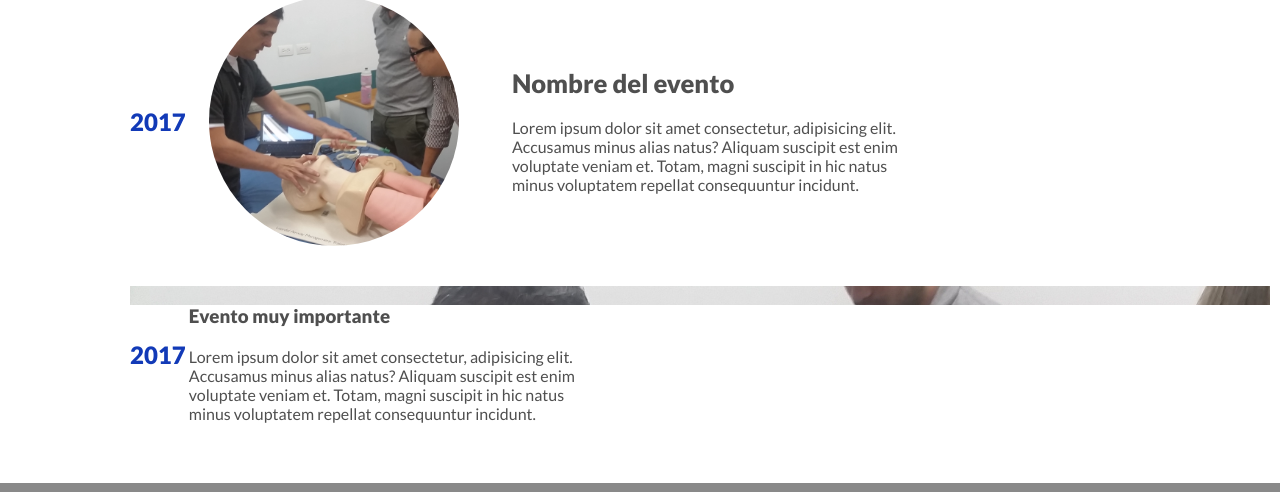
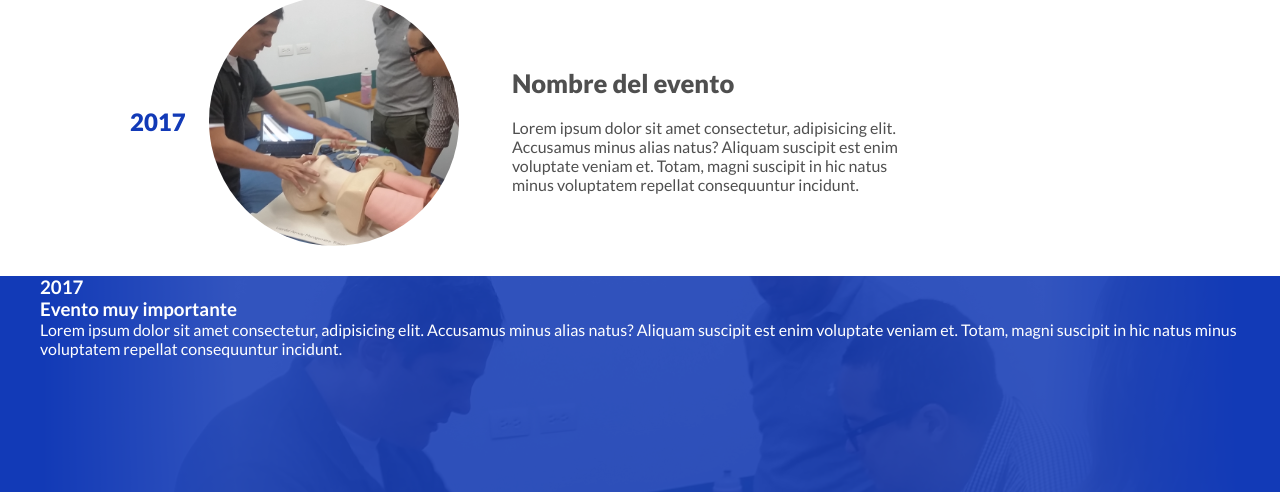
Before and after one commit to jeronimoyepes/smdsgn, a website: page dist/historia.html in a window 1280 px wide. Shown: the part 629-1121 px from the top of the page. Drawn offline with nearby package versions, Linux system fonts and the light colour scheme.

Commit message:
evento importante

```diff
--- a/scss/_history.scss
+++ b/scss/_history.scss
@@ -71,15 +71,60 @@
 }
 
 .importantevent {
+    background-color: $medium-blue;
+    padding: 0;
+    width: 100%;
+    .container {
+        max-width: $container-width;
+        margin: 0 auto;
+        position: relative;
+        top: 0;
+        height: 340px;
+        color: #fff;
+    }
     .background {
-        img {
-
+        height: inherit;
+        width: 100%;
+        margin: 0 auto;
+        background-position: top center;
+        background-size: cover;
+        overflow: hidden;
+        position: absolute;
+        top: 0;
+        left: 0;
+        i {
+            display: none;
+            background: -moz-linear-gradient(left, rgba(18,58,183,1) 0%, rgba(255,255,255,0.51) 49%, rgba(255,255,255,0) 100%);
+            background: -webkit-linear-gradient(left, rgba(18,58,183,1) 0%,rgba(255,255,255,0.51) 49%,rgba(255,255,255,0) 100%);
+            background: linear-gradient(to right, rgba(18,58,183,1) 0%,rgba(255,255,255,0.51) 49%,rgba(255,255,255,0) 100%);
+            filter: progid:DXImageTransform.Microsoft.gradient( startColorstr='#123ab7', endColorstr='#00ffffff',GradientType=1 );
+            height: 340px;
+            width: 400px;
+        }
+        i:last-child {
+            background: -moz-linear-gradient(left, rgba(255,255,255,0) 0%, rgba(255,255,255,0.51) 51%, rgba(18,58,183,1) 100%);
+            background: -webkit-linear-gradient(left, rgba(255,255,255,0) 0%,rgba(255,255,255,0.51) 51%,rgba(18,58,183,1) 100%);
+            background: linear-gradient(to right, rgba(255,255,255,0) 0%,rgba(255,255,255,0.51) 51%,rgba(18,58,183,1) 100%);
+            filter: progid:DXImageTransform.Microsoft.gradient( startColorstr='#00ffffff', endColorstr='#123ab7',GradientType=1 );
+            float: right;
         }
     }
+    .colorOverlay {
+        background-color: $medium-blue;
+        opacity: 0.85;
+        position: absolute;
+        bottom: 300;
+        width: 100%;
+        height: inherit;
+        margin: 0 auto;
+    }
     .info {
-
+        max-width: $container-width;
+        margin: 0 auto;
+        position: relative;
+        top: 0;
         .date {
-
+            display: block;
         }
         .text {
             h3 {
@@ -149,3 +194,13 @@
         padding-left: 130px;
     }
 }
+
+@media (min-width: 1200px) {
+    .importantevent {
+        .background {
+            i {
+                display: inline-block;
+            }
+        }
+    }
+}
```
Also changed, not shown: dist/css/main.css, dist/historia.html.
